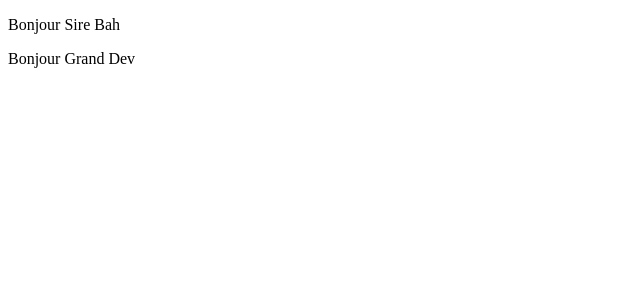
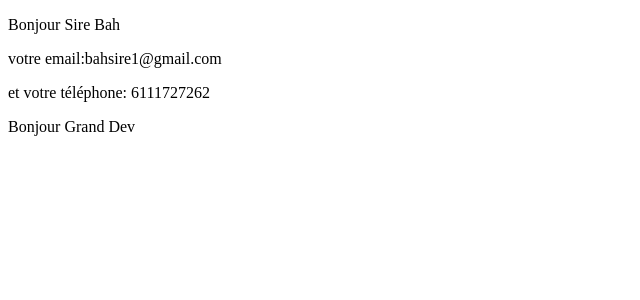
Before and after one commit to Sirebah/ReactLearning, a React (Vite) app: page / in a window 1280 px wide. Shown: the top 300 px of the page, without its empty margins (0-640 px from the left). Built offline with nearby package versions, Linux system fonts and the light colour scheme.

Commit message:
petit exemple exemple

```diff
--- a/src/App.tsx
+++ b/src/App.tsx
@@ -3,7 +3,7 @@ import Message from './components/Message'
 function App() {
   return (
     <section>
-        <Message prenom='Sire' nom='Bah'/>
+        <Message prenom='Sire' nom='Bah' email='bahsire1@gmail.com' phone='6111727262'/>
         <Message prenom='Grand' nom= 'Dev'/>
     </section>
   );
--- a/src/components/Message.tsx
+++ b/src/components/Message.tsx
@@ -2,13 +2,20 @@ type Personne = {
     prenom : string;
     nom : string;
     email?: string; // Le point d'interrogation indique que cette propriété est optionnelle
+    phone?: string; // Le point d'interrogation indique que cette propriété est optionnelle
 }
 
 
-
+//  le ?. permet de vérifier si email existe avant de l'afficher
+        // <p>Bonjour {personne.prenom} {personne.nom} {personne.email ? <span>{personne.email}</span> : null}</p> //  la condition ternaire permet de vérifier si email existe avant de l'afficher
 function Message(personne: Personne){
     return (
+        <>
         <p>Bonjour {personne.prenom} {personne.nom}</p>
+        <p> {personne?.email && <span> votre email:{personne.email}</span>}</p>
+        <p>{personne?.phone ? <span> et votre téléphone: {personne.phone}</span> : null}</p>
+        </>
+
     );
 }
 export default Message;
```
